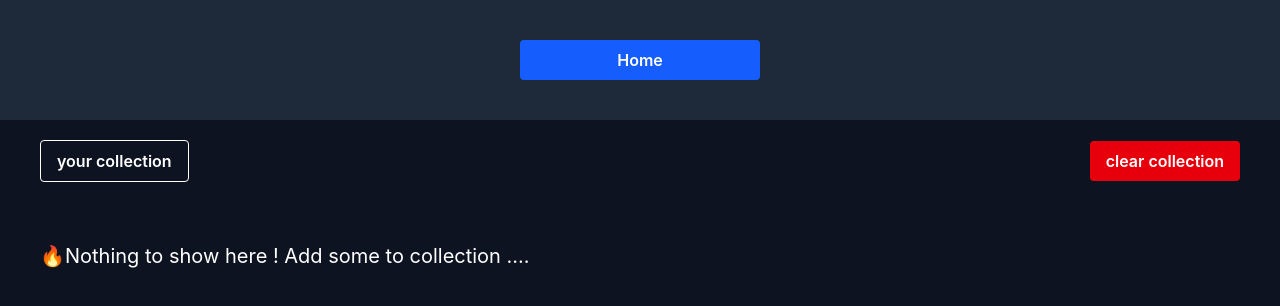
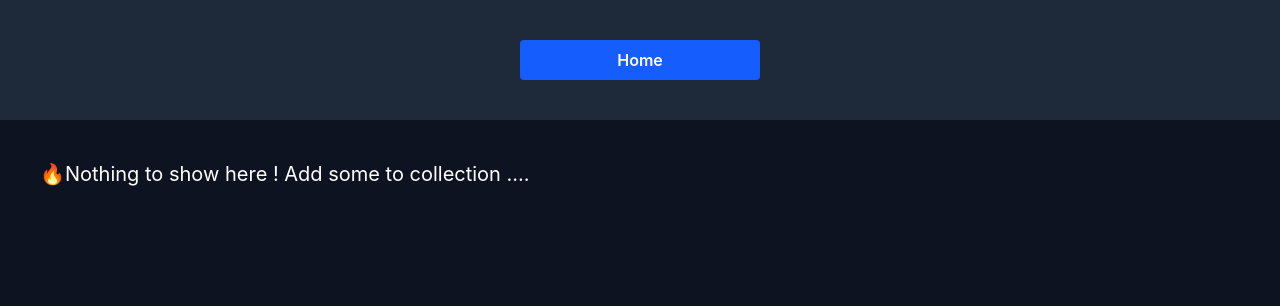
Before and after one commit to codamee/lumina-image-hub, a React (Vite) app: page /collection in a window 1280 px wide. Shown: the top 306 px of the page. Built offline with nearby package versions, Linux system fonts and the light colour scheme.

Commit message:
feat : add check for empty collection

```diff
--- a/src/pages/collectionPage.jsx
+++ b/src/pages/collectionPage.jsx
@@ -20,11 +20,13 @@ const CollectionPage = () => {
                     <button className='px-4 py-2 w-full rounded font-semibold cursor-pointer bg-blue-600'>Home</button>
                 </Link>
             </nav>
-            <div className='flex justify-between items-center py-5 px-10'>
-                <p className='px-4 py-2 rounded font-semibold cursor-pointer border'>your collection</p>
-                <button onClick={() => { removeWholeCollection() }} className='px-4 py-2 rounded font-semibold cursor-pointer bg-red-600'>clear collection</button>
-            </div>
-            {(items.length===0) && <div className='p-10 text-xl'>🔥Nothing to show here ! Add some to collection ....</div>}
+
+            {(!items.length > 0) ?
+                <div className='p-10 text-xl'>🔥Nothing to show here ! Add some to collection ....</div> :
+                <div className='flex justify-between items-center py-5 px-10'>
+                    <p className='px-4 py-2 rounded font-semibold cursor-pointer border'>your collection</p>
+                    <button onClick={() => { removeWholeCollection() }} className='px-4 py-2 rounded font-semibold cursor-pointer bg-red-600'>clear collection</button>
+                </div>}
             <div className="grid grid-cols-4 gap-7 px-10 pb-10 justify-between ">
                 {items.map((item, index) => {
                     return <CollectionCard key={item.id || index} item={item} />
```
